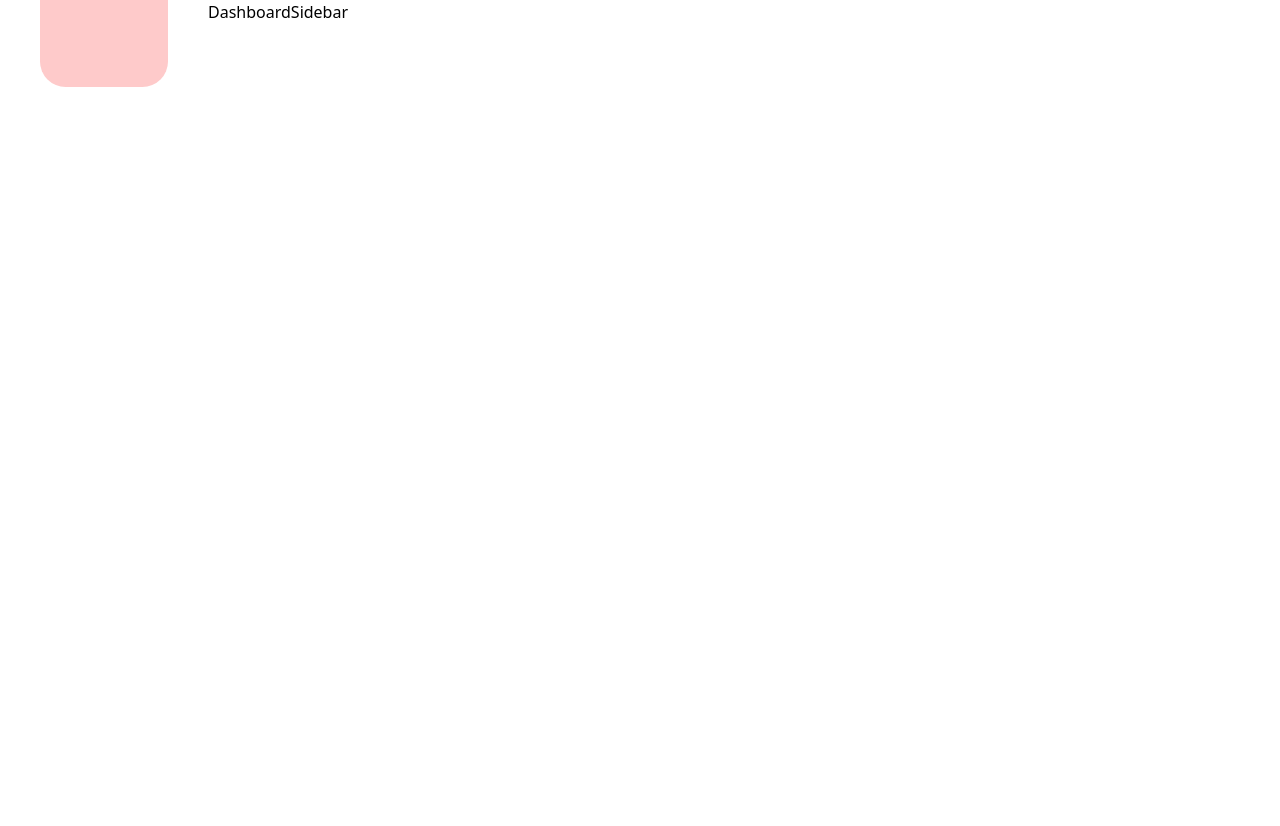
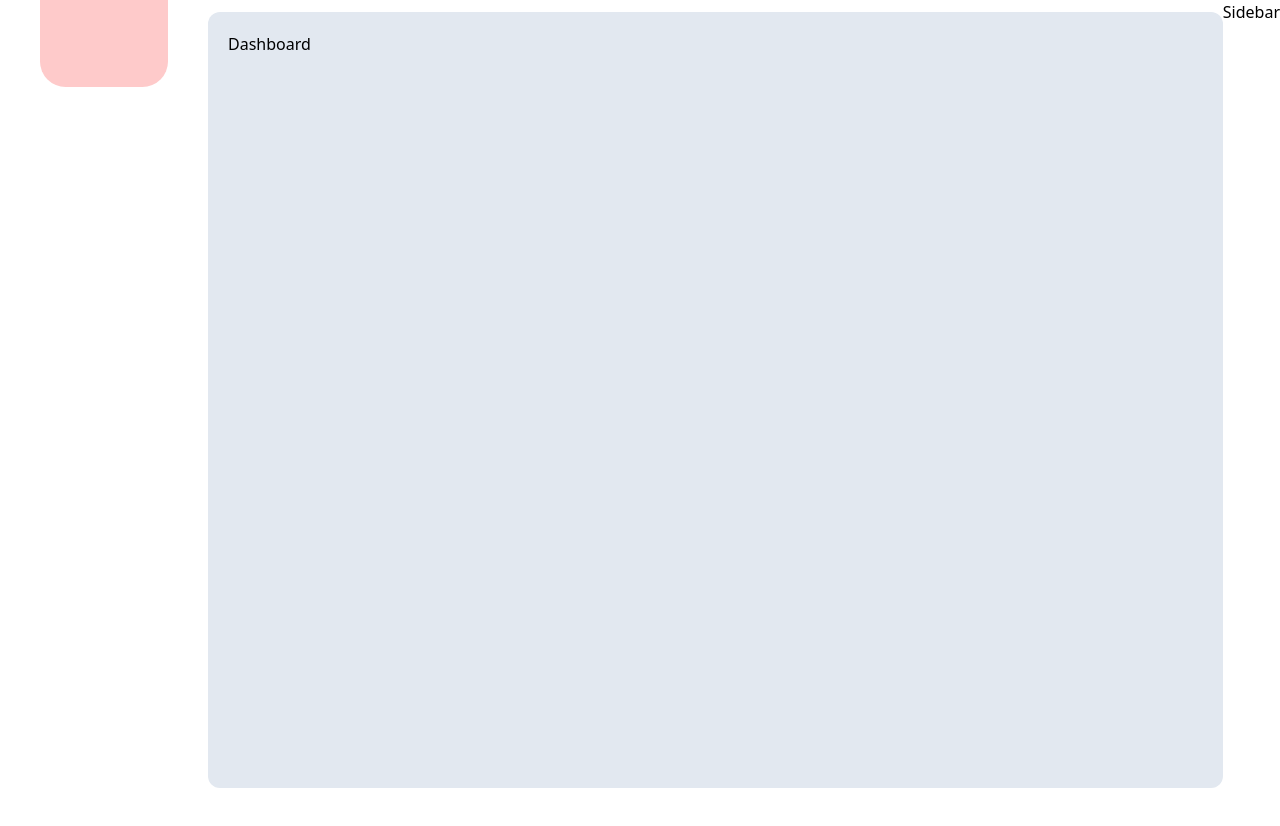
Before and after one commit to lorenzocorallo/schoolboard, a React (Vite) app: page /dashboard in a window 1280 px wide. Shown: the top 826 px of the page. Built offline with nearby package versions, Linux system fonts and the light colour scheme.

Commit message:
feat: Section component

```diff
--- /dev/null
+++ b/src/components/Section.tsx
@@ -0,0 +1,11 @@
+function Section({children, ...props}: React.HTMLAttributes<HTMLDivElement>) {
+    return (
+        <div className="flex-1 h-full flex py-3">
+            <div className="bg-slate-200 dark:bg-slate-700 rounded-xl p-5 flex flex-1"  {...props}>
+                {children}
+            </div>
+        </div>
+    )
+}
+
+export default Section;
--- a/src/pages/Dashboard/index.tsx
+++ b/src/pages/Dashboard/index.tsx
@@ -1,4 +1,10 @@
+import Section from "../../components/Section";
+
 function Dashboard() {
-    return <h1>Dashboard</h1>
+    return (
+        <Section>
+            <h1>Dashboard</h1>
+        </Section>
+    )
 }
 export default Dashboard;
--- a/src/pages/Homeworks/index.tsx
+++ b/src/pages/Homeworks/index.tsx
@@ -1,4 +1,10 @@
+import Section from "../../components/Section";
+
 function Homeworks() {
-    return <h1>Homeworks</h1>
+    return (
+        <Section>
+            <h1>Homeworks</h1>
+        </Section>
+    )
 }
 export default Homeworks;
--- a/src/pages/Marks/index.tsx
+++ b/src/pages/Marks/index.tsx
@@ -1,4 +1,10 @@
+import Section from "../../components/Section";
+
 function Marks() {
-    return <h1>Marks</h1>
+    return (
+        <Section>
+            <h1>Marks</h1>
+        </Section>
+    )
 }
 export default Marks;
--- a/src/pages/Memos/index.tsx
+++ b/src/pages/Memos/index.tsx
@@ -1,4 +1,10 @@
+import Section from "../../components/Section";
+
 function Memos() {
-    return <h1>Memos</h1>
+    return (
+        <Section>
+            <h1>Memos</h1>
+        </Section>
+    )
 }
 export default Memos;
```
